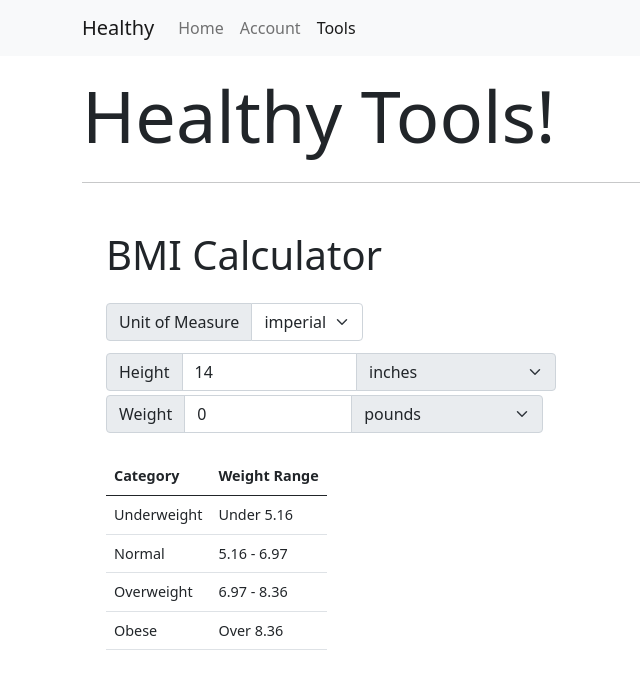
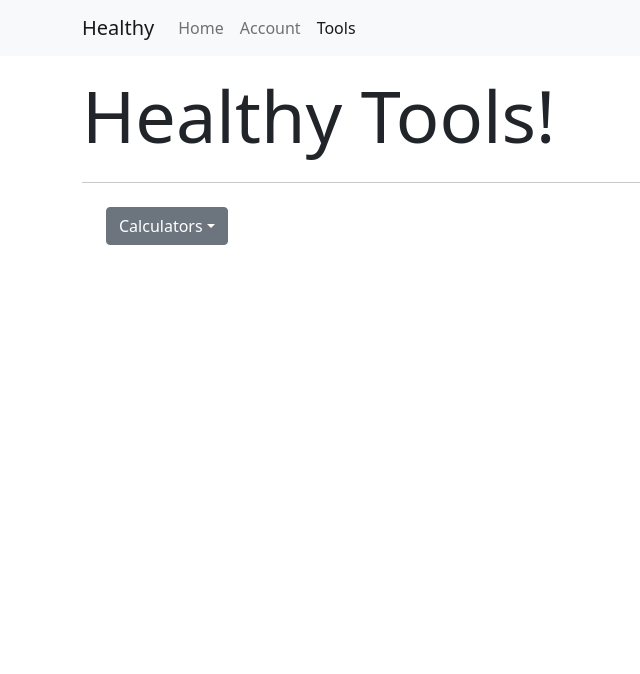
Before and after one commit to jason-nordheim/healthy, a React (Create React App) app: page /tools in a window 1280 px wide. Shown: the top 674 px of the page, without its empty margins (0-640 px from the left). Built offline with nearby package versions, Linux system fonts and the light colour scheme.

Commit message:
added menu and the ability to select which calculator you want to use

```diff
--- a/src/components/pages/ToolsPage.js
+++ b/src/components/pages/ToolsPage.js
@@ -1,6 +1,6 @@
 import { PageTitle } from "../layout/PageTitle";
 import { BmiCalculator } from "../feature/BmiCalculator";
-import { useContext, useEffect, useReducer } from "react";
+import { useContext, useEffect, useReducer, useState } from "react";
 import { UserActions } from "../../context/user.actions";
 import { UserReducer } from "../../context/user.reducer";
 import { AuthContext } from "../../context/auth.context";
@@ -9,6 +9,8 @@ import { UserState } from "../../context/user.state";
 export const ToolsPage = () => {
   const [authState, authDispatch] = useContext(AuthContext);
   const [userState, userDispatch] = useReducer(UserReducer, UserState.initial);
+  const [expandMenu, setExpandMenu] = useState(false);
+  const [showCalc, setShowCalc] = useState(false);
 
   useEffect(() => {
     if (!authState) return;
@@ -24,7 +26,42 @@ export const ToolsPage = () => {
         </div>
       </div>
       <div className="row">
-        <div className="col">
+        <div className="col-sm-auto">
+          <div className="container">
+            <div className="button-group">
+              <button
+                id="calculatorsDropdown"
+                className="btn btn-secondary dropdown-toggle"
+                type="button"
+                data-toggle="dropdown"
+                aria-haspopup="true"
+                aria-expanded={expandMenu}
+                onClick={(e) => setExpandMenu(!expandMenu)}
+              >
+                Calculators
+              </button>
+            </div>
+            <div
+              className={expandMenu ? "dropdown-menu show" : "dropdown-menu"}
+              aria-labelledby="calculatorsDropdown"
+              style={{ position: "relative" }}
+              onClick={(e) => setExpandMenu(!expandMenu)}
+            >
+              <button
+                className="btn dropdown-item"
+                type="button"
+                data-toggle={showCalc ? "collapse show" : "collapse"}
+                data-target="#bmiCalc"
+                aria-expanded={showCalc}
+                aria-controls="bmiCalc"
+                onClick={(e) => setShowCalc(!showCalc)}
+              >
+                BMI Calculator
+              </button>
+            </div>
+          </div>
+        </div>
+        <div id="bmiCalc" className={showCalc ? "collapse show" : "collapse"}>
           <BmiCalculator profile={userState.profile} />
         </div>
       </div>
```
